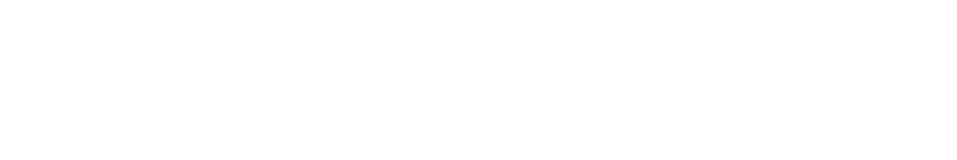
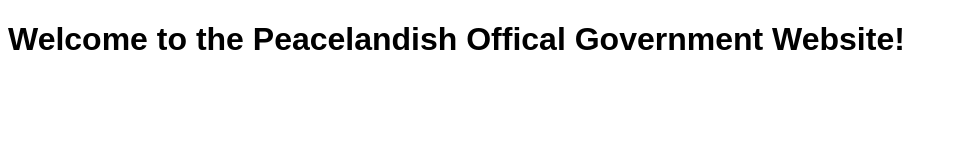
Before and after one commit to Ilikescratch1000/peacelandish-government-website, a plain HTML site: page index.html in a window 1280 px wide. Shown: the whole page, without its empty margins (0-957 px from the left). Drawn offline with Linux system fonts and the light colour scheme.

Commit message:
Update index.html

```diff
--- a/index.html
+++ b/index.html
@@ -3,9 +3,11 @@
 <head>
     <meta charset="UTF-8">
     <meta name="viewport" content="width=device-width, initial-scale=1.0">
+    <link rel="icon" type="image/jpg" href="favicon.jpg">
     <title>Peacelandish Government Website</title>
+    <link rel="stylesheet" href="styles.css">
 </head>
 <body>
-
+    <h1>Welcome to the Peacelandish Offical Government Website!</h1>
 </body>
 </html>
```
